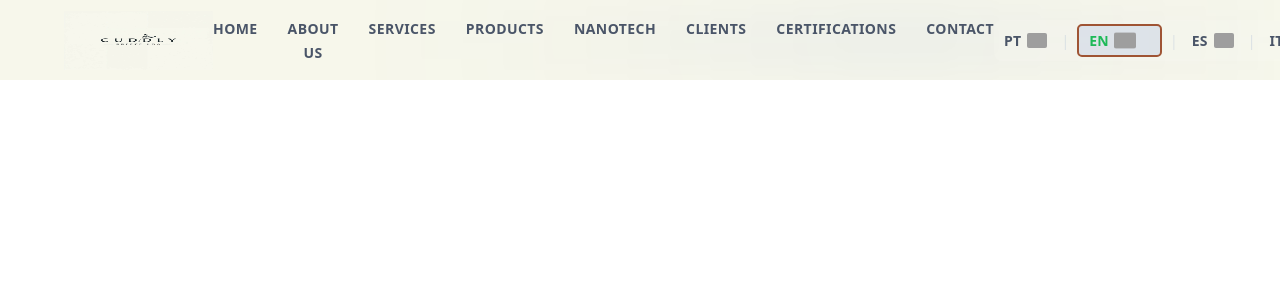
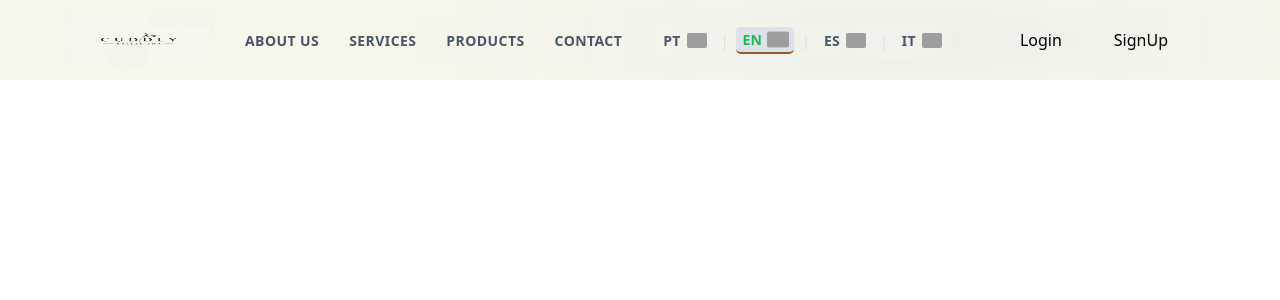
Before and after one commit to SPAWNKID19XX/cuddly, a React (Vite) app in the folder client/: page /services in a window 1280 px wide. Shown: the top 300 px of the page. Built offline with nearby package versions, Linux system fonts and the light colour scheme; grey boxes are pictures that could not be loaded.

Commit message:
[UPDATE] done

```diff
--- a/client/src/components/NavBar/NavBar.css
+++ b/client/src/components/NavBar/NavBar.css
@@ -76,7 +76,6 @@
     justify-content: space-between;
     width: 90%;
     height: 100%;
-    max-width: 1440px;
     margin: 0 auto;
     padding: 0 5%;
     position: relative;
@@ -85,14 +84,13 @@
 
 /* Logo styles */
 .navbar-logo {
-
     display: flex;
     align-items: center;
 }
 
 .navbar-logo img {
-    width: 149px;
-    height: 59px;
+    width: 150px;
+    height: 60px;
 }
 
 
@@ -273,8 +271,7 @@
 .language-selector button:hover,
 .language-selector button.active {
     color: #1EB958;
-    border: 2px solid #9F5434;
-    padding: 5px 25px 5px 10px;
+    border-bottom: 2px solid #9F5434;
     border-radius: 5px;
 }
 
--- a/client/src/components/NavBar/NavBar.tsx
+++ b/client/src/components/NavBar/NavBar.tsx
@@ -2,6 +2,7 @@ import {useState, useEffect, useCallback} from 'react';
 import './NavBar.css';
 import logo from "../../assets/img/navbar/logo.jpg"
 import LanguageSelector from "../LanguageSelector/LanguageSelector.tsx";
+import AccountAreaNavbar from "../accountAreaNavbar/AccountAreaNavBar.tsx";
 
 
 // Nav item interface
@@ -12,21 +13,16 @@ interface NavItem {
 }
 
 
-
 const Navbar = () => {
     const [isMenuOpen, setIsMenuOpen] = useState(false);
     const [scrolled, setScrolled] = useState(false);
 
     // Navigation items
     const navItems: NavItem[] = [
-        {id: 1, name: 'Home', link: 'home/'},
-        {id: 2, name: 'About Us', link: 'about_us/'},
-        {id: 3, name: 'Services', link: 'services/'},
-        {id: 4, name: 'Products', link: 'products/'},
-        {id: 5, name: 'Nanotech', link: 'nanotech/'},
-        {id: 6, name: 'Clients', link: 'clients/'},
-        {id: 7, name: 'Certifications', link: 'certifications/'},
-        {id: 8, name: 'Contact', link: 'contact/'}
+        {id: 1, name: 'About Us', link: 'about_us/'},
+        {id: 2, name: 'Services', link: 'services/'},
+        {id: 3, name: 'Products', link: 'products/'},
+        {id: 4, name: 'Contact', link: 'contact/'}
     ];
 
     // Handle scroll effect
@@ -80,7 +76,12 @@ const Navbar = () => {
 
                     {/* Mobile Language Selector - всегда видимый */}
                     <div className="mobile-visible-language">
-                        <LanguageSelector/>
+                        <div className="language-selector">
+                            <LanguageSelector/>
+                        </div>
+                        <div className="account-area-navbar">
+                            <AccountAreaNavbar/>
+                        </div>
                     </div>
 
                     {/* Desktop Navigation */}
@@ -98,6 +99,9 @@ const Navbar = () => {
                     <div className="desktop-actions navbar-actions">
                         <div className="language-selector">
                             <LanguageSelector/>
+                        </div>
+                        <div className="account-area-navbar">
+                            <AccountAreaNavbar/>
                         </div>
                     </div>
 
--- /dev/null
+++ b/client/src/components/accountAreaNavbar/AccountAreaNavBar.css
@@ -0,0 +1,20 @@
+.account-area-navbar {
+    width: 100%;
+    display: flex;
+    justify-content: flex-end;
+    gap: 20px;
+    padding: 1rem;
+}
+
+.account-area-navbar a {
+    color: black;
+    text-decoration: none;
+    font-weight: 500;
+    padding: 0.5rem 1rem;
+    border-radius: 4px;
+    transition: all 0.2s ease-in-out;
+}
+
+.account-area-navbar a:hover {
+    background-color: #C0C9EE;
+}
--- /dev/null
+++ b/client/src/components/accountAreaNavbar/AccountAreaNavBar.tsx
@@ -0,0 +1,52 @@
+import { useAuth } from '../../hooks/useAuth';
+import axios from 'axios';
+import './AccountAreaNavBar.css';
+
+interface AuthResponse {
+  access: string;
+  refresh: string;
+}
+
+const AccountArea = () => {
+  const { isLoggedIn, setIsLoggedIn } = useAuth();
+
+  const handleLogin = async (credentials: { username: string; password: string }) => {
+    try {
+      const response = await axios.post<AuthResponse>(
+        'http://localhost:8000/api/token/',
+        credentials
+      );
+
+      localStorage.setItem('accessToken', response.data.access);
+      localStorage.setItem('refreshToken', response.data.refresh);
+      setIsLoggedIn(true); // Update login state after successful login
+    } catch (error) {
+      console.error('Login failed:', error);
+    }
+  };
+
+  const handleLogout = (e: React.MouseEvent<HTMLAnchorElement>) => {
+    e.preventDefault(); // Prevent default anchor behavior
+    localStorage.removeItem('accessToken');
+    localStorage.removeItem('refreshToken');
+    setIsLoggedIn(false); // Update login state after logout
+  };
+
+  return (
+    <div className="account-area-navbar">
+      {!isLoggedIn ? (
+        <>
+          <a href="/login" onClick={(e) => {
+            e.preventDefault();
+            handleLogin({ username: 'test', password: 'test' }); // Replace with actual login form
+          }}>Login</a>
+          <a href="/signup">SignUp</a>
+        </>
+      ) : (
+        <a href="#" onClick={handleLogout}>Logout</a>
+      )}
+    </div>
+  );
+};
+
+export default AccountArea;
--- /dev/null
+++ b/client/src/hooks/useAuth.ts
@@ -0,0 +1,23 @@
+import { useState, useEffect } from 'react';
+
+export const useAuth = () => {
+  const [isLoggedIn, setIsLoggedIn] = useState<boolean>(false);
+
+  useEffect(() => {
+    // Check if token exists in localStorage
+    const token = localStorage.getItem('accessToken');
+    setIsLoggedIn(!!token);
+
+    // Optional: Add event listener for storage changes
+    const handleStorageChange = (e: StorageEvent) => {
+      if (e.key === 'accessToken') {
+        setIsLoggedIn(!!e.newValue);
+      }
+    };
+
+    window.addEventListener('storage', handleStorageChange);
+    return () => window.removeEventListener('storage', handleStorageChange);
+  }, []);
+
+  return { isLoggedIn, setIsLoggedIn };
+};
```
Also changed, not shown: package.json (added, +7 -0 lines), client/src/components/accountAreaNavbar/accountAreaNavBar.css (deleted), client/src/components/accountAreaNavbar/accountAreaNavBar.tsx (deleted), 1 other file (tests, documents, lock files or other folders).
